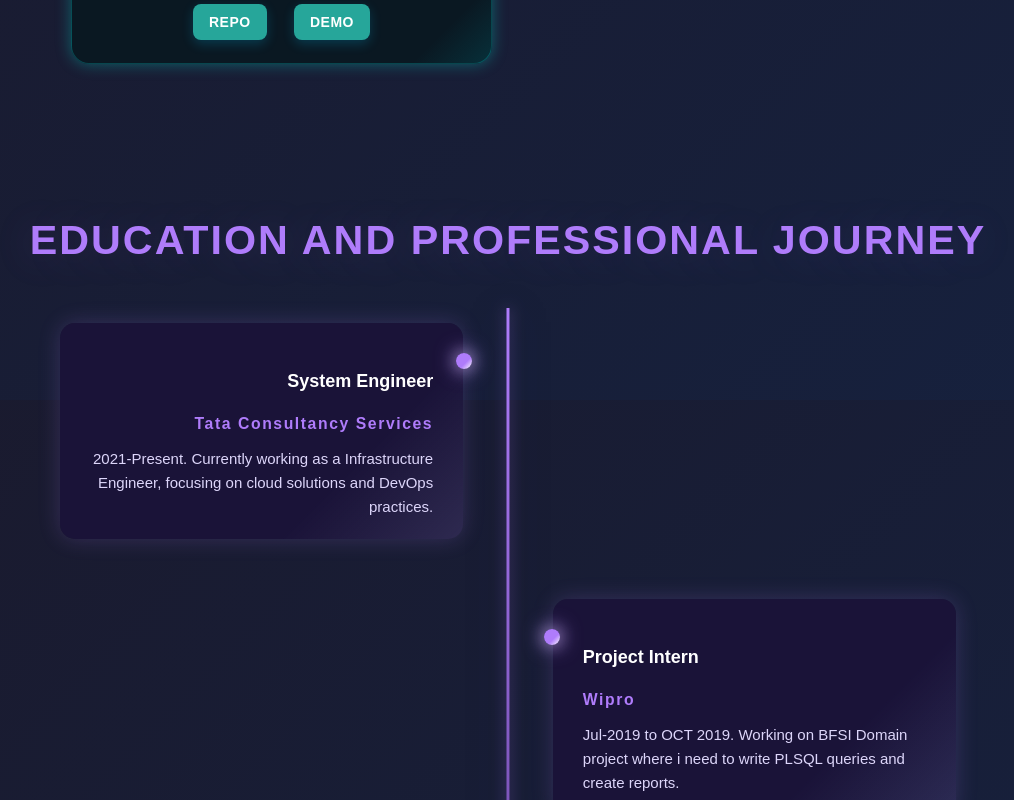
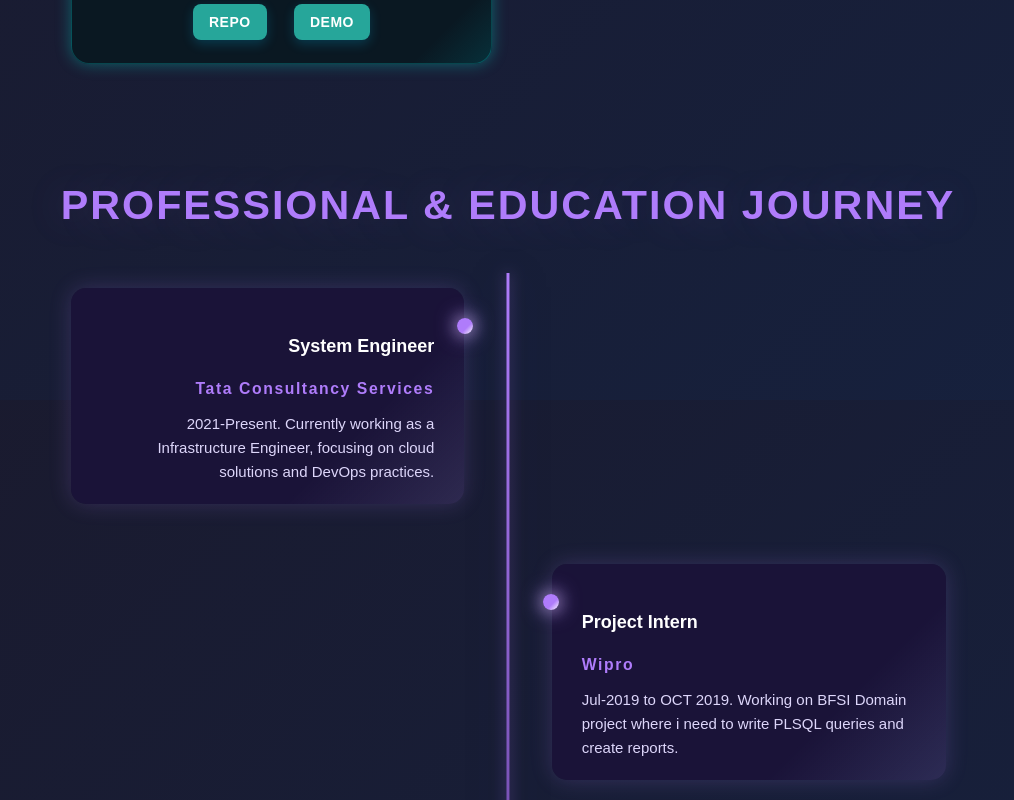
Before and after one commit to saketVishwakarma/portfolio-mern, a React (Vite) app: page / in a window 1280 px wide. Shown: the part 2800-3600 px from the top of the page, without its empty margins (132-1146 px from the left). Built offline with nearby package versions, Linux system fonts and the light colour scheme.

Commit message:
resolved margin issue with dark mode

```diff
--- a/src/components/CertificatesSection.jsx
+++ b/src/components/CertificatesSection.jsx
@@ -5,7 +5,7 @@
 const CertificatesSection = () => (
   <section id="certificates" className="certificates-section">
     <div className="container">
-      <h2 className="cert-title" data-aos="fade-up">Certificates</h2>
+      <h2 className="cert-title " data-aos="fade-up">CERTIFICATES</h2>
       <div className="certificates-grid">
         {certificates.map((cert, idx) => (
           <div
--- a/src/components/EducationTimeline.jsx
+++ b/src/components/EducationTimeline.jsx
@@ -16,7 +16,7 @@
   return (
     <section id="education" className="timeline-section">
       <h3 className="edu-title" data-aos="fade-down">
-        Education and professional journey
+        Professional & Education Journey
       </h3>
       <div className="container">
         <div className="timeline-wrapper">
--- a/src/components/ProjectsSection.jsx
+++ b/src/components/ProjectsSection.jsx
@@ -18,7 +18,7 @@
     <section id="projects" className="projects-section" data-aos="fade-up">
       <div className="container">
         <h2 className="center" data-aos="fade-up" data-aos-duration="900">
-          Projects
+          PROJECTS
         </h2>
         <div className="projects-grid">
           {projects.map((project, index) => (
--- a/src/components/css/timeline.css
+++ b/src/components/css/timeline.css
@@ -1,6 +1,3 @@
-.timeline-section {
-  padding: 50px 0;
-}
 
 .edu-title {
   text-align: center;
@@ -32,11 +29,6 @@
   height: auto !important;
   min-height: unset !important;
 }
-
-.timeline-section {
-  margin-bottom: 4rem; /* space after timeline */
-}
-
 .timeline-wrapper::before {
   content: "";
   position: absolute;
--- a/src/theme.css
+++ b/src/theme.css
@@ -48,3 +48,74 @@
   background: #1e88e5;
   color: #fff;
 }
+
+/* === Dark Mode for Generic Sections === */
+.dark-mode section {
+  background: rgba(30, 35, 40, 0.88);
+  color: #eee;
+  box-shadow: 0 2px 16px rgba(0, 0, 0, 0.07);
+  border-radius: 14px;
+  transition: background 0.3s, color 0.3s;
+}
+
+
+
+.dark-mode section h1,
+.dark-mode section h2,
+.dark-mode section h3,
+.dark-mode section h4 {
+  color: #77eaff;
+}
+
+.dark-mode section a {
+  color: #52e3f6;
+  text-decoration: underline;
+  transition: color 0.3s;
+}
+
+.dark-mode section p,
+.dark-mode section ul,
+.dark-mode section ol {
+  color: #dedede;
+}
+
+/* === Specific Sections Dark Mode === */
+.dark-mode .skills-section,
+.dark-mode #skills {
+  background: rgba(40, 44, 52, 0.95);
+  color: #e0f7fa;
+  box-shadow: 0 2px 16px rgba(0, 0, 0, 0.07);
+  border-radius: 14px;
+  transition: background 0.3s, color 0.3s;
+}
+
+.dark-mode .contact-section,
+.dark-mode #contact {
+  background: rgba(30, 35, 40, 0.88);
+  color: #eee;
+  box-shadow: 0 2px 16px rgba(0, 0, 0, 0.15);
+  border-radius: 14px;
+  transition: background 0.3s, color 0.3s;
+}
+
+.dark-mode .skills-section h2,
+.dark-mode #skills h2,
+.dark-mode .contact-section h2,
+.dark-mode #contact h2 {
+  color: #77eaff;
+}
+
+/* Forms in contact section */
+.dark-mode .contact-section input,
+.dark-mode .contact-section textarea,
+.dark-mode #contact input,
+.dark-mode #contact textarea {
+  background: #222;
+  color: #fafafa;
+  border: 1px solid #333;
+}
+
+.dark-mode .contact-section label,
+.dark-mode #contact label {
+  color: #aeefff;
+}
```
